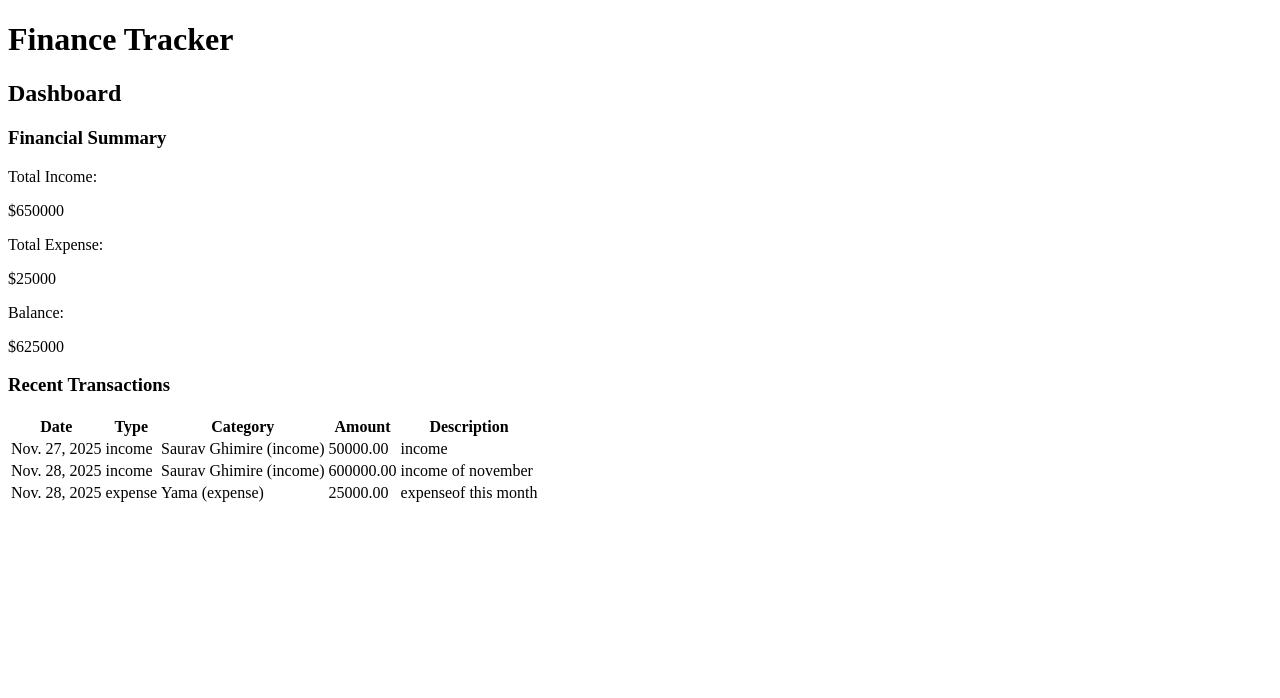
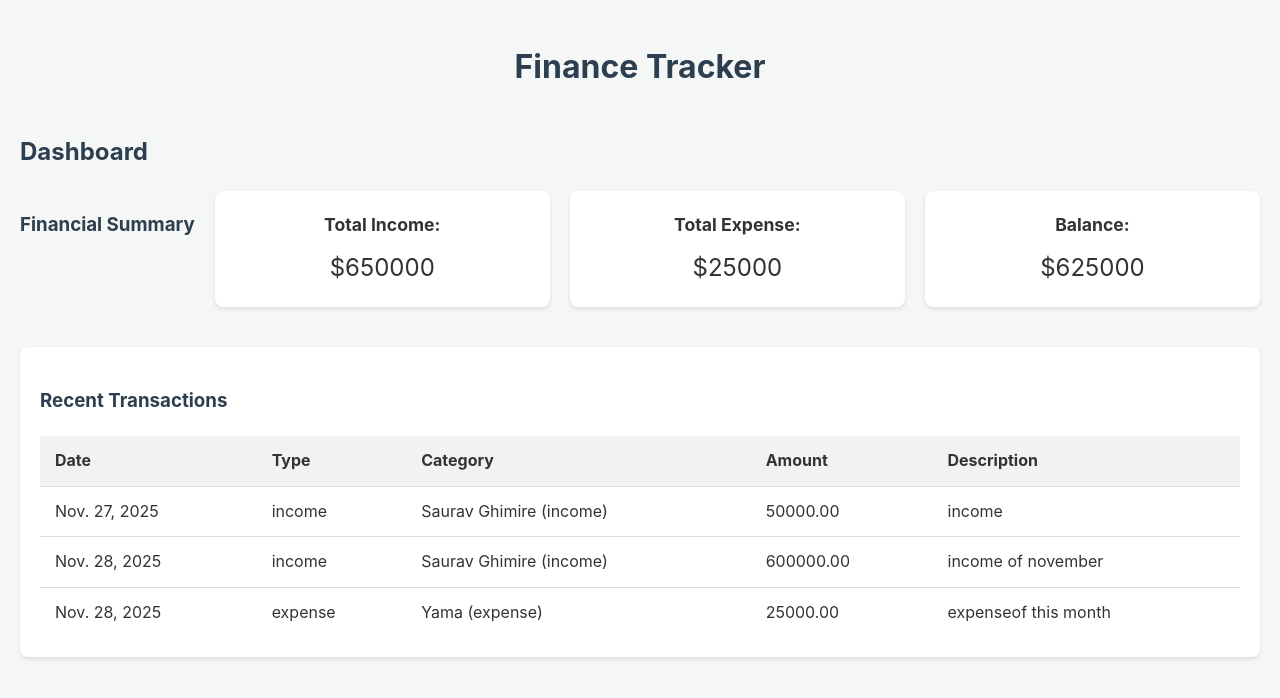
Before and after one commit to SAURAV878/finance-tracker, a Django app: page / in a window 1280 px wide. Shown: the top 698 px of the page. Run offline with Django 5.2, Linux system fonts and the light colour scheme; a user stored in the database is signed in; data comes from the database, SQL or seed files in the repository.

Commit message:
feat: made style.css for coloring

```diff
--- /dev/null
+++ b/tracker/static/tracker/style.css
@@ -0,0 +1,79 @@
+/* General body styling */
+body {
+    font-family: -apple-system, BlinkMacSystemFont, "Segoe UI", Roboto, "Helvetica Neue", Arial, sans-serif;
+    background-color: #f4f7f6;
+    color: #333;
+    line-height: 1.6;
+    margin: 0;
+    padding: 20px;
+}
+
+h1, h2, h3 {
+    color: #2c3e50;
+}
+
+h1 {
+    text-align: center;
+    margin-bottom: 40px;
+}
+
+/* Dashboard summary styles */
+.summary {
+    display: flex;
+    justify-content: space-around;
+    gap: 20px;
+    margin-bottom: 40px;
+}
+
+.summary-item {
+    background-color: #fff;
+    padding: 20px;
+    border-radius: 8px;
+    box-shadow: 0 2px 4px rgba(0, 0, 0, 0.1);
+    text-align: center;
+    flex: 1;
+}
+
+.summary-item p:first-child {
+    font-weight: bold;
+    font-size: 1.1em;
+    margin: 0 0 10px 0;
+}
+
+.summary-item p:last-child {
+    font-size: 1.5em;
+    margin: 0;
+}
+
+/* Recent transactions table */
+.recent-transactions {
+    background-color: #fff;
+    padding: 20px;
+    border-radius: 8px;
+    box-shadow: 0 2px 4px rgba(0, 0, 0, 0.1);
+}
+
+table {
+    width: 100%;
+    border-collapse: collapse;
+    margin-top: 20px;
+}
+
+th, td {
+    padding: 12px 15px;
+    text-align: left;
+    border-bottom: 1px solid #ddd;
+}
+
+th {
+    background-color: #f2f2f2;
+    font-weight: bold;
+}
+
+tr:hover {
+    background-color: #f5f5f5;
+}
+
+tr:last-child td {
+    border-bottom: none;
+}
--- a/tracker/templates/tracker/base.html
+++ b/tracker/templates/tracker/base.html
@@ -1,9 +1,11 @@
+{% load static %}
 <!DOCTYPE html>
 <html lang="en">
 <head>
     <meta charset="UTF-8">
     <meta name="viewport" content="width=device-width, initial-scale=1.0">
     <title>Finance Tracker</title>
+    <link rel="stylesheet" href="{% static 'tracker/style.css' %}">
 </head>
 <body>
     <h1>Finance Tracker</h1>
```
